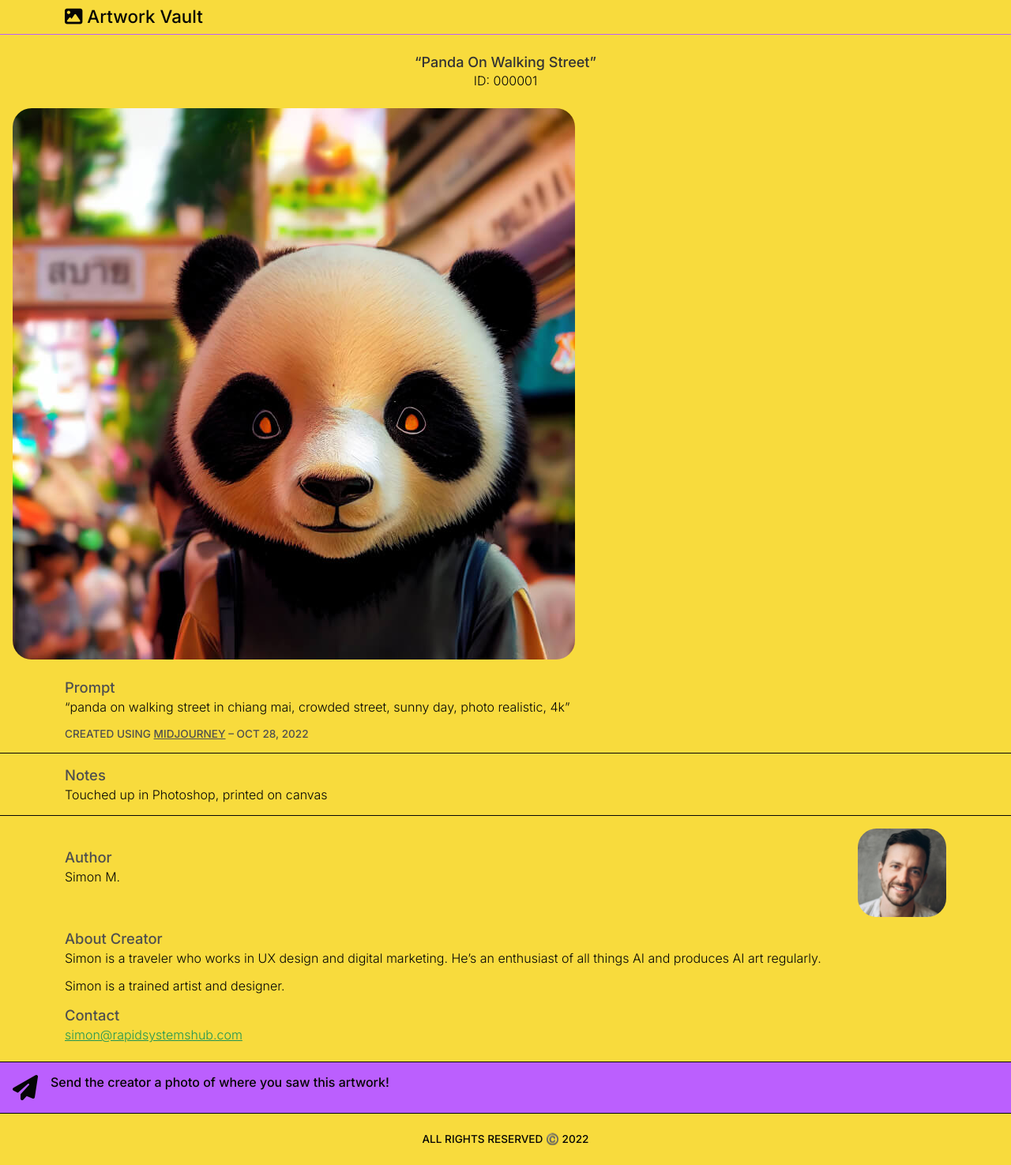
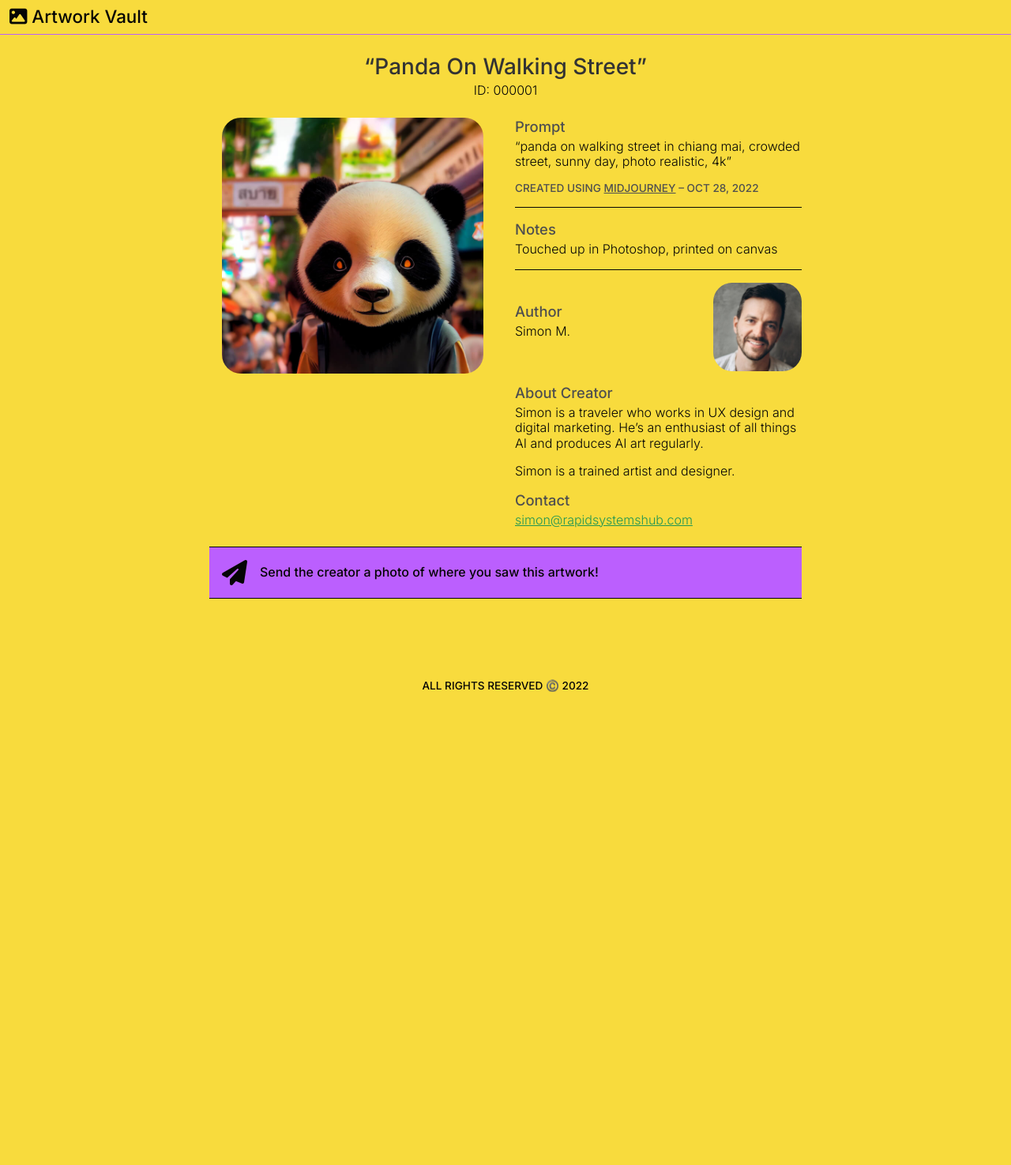
Before and after one commit to vmyazin/artwork-vault, a Jekyll site: the page built from artwork/000001.markdown, in a window 1280 px wide. Shown: the whole page at 79% size. Built offline with Jekyll 4.4.1, drawn with Linux system fonts in a browser that asks for light colours; nearby versions of some CDN libraries; after the commit the page ends 900 px from its top, so only the background shows below that.

Commit message:
Update for desktop styling

```diff
--- a/_includes/header.html
+++ b/_includes/header.html
@@ -1,5 +1,5 @@
 <div class="main-header">
-  <div class="container">
+  <div class="container-fluid">
     <div class="row">
       <div class="col">
         <h2><i class="fa-solid fa-image"></i> {{ site.title }}</h2>
--- a/_layouts/item.html
+++ b/_layouts/item.html
@@ -1,19 +1,23 @@
 ---
 layout: default
 ---
-<article class="post mt-3">
+<article class="post mt-3 constrained">
 
   <header class="post-header text-center">
     <h1 class="post-title mb-1">“{{ page.title | escape }}”</h1>
     <p>ID: {{ page.aid }}</p>
   </header>
 
+  <div class="row">
+    <div class="col-12 col-lg-6">
       <div class="mx-3 mb-4">
         <img src='{{ page.main_image_url }}' class="img-fluid av-rounded" alt="{{ page.title }} Artwork">
       </div>
+    </div>
 
-  <div class="post-content mt-3">
-    <div class="container">
+    <div class="col-12 col-lg-6">
+      <div class="post-content mt-sm-0 mt-3">
+        <div class="container px-sm-0">
           <div class="row">
             <div class="col">
               <h2>Prompt</h2>
@@ -27,7 +31,7 @@ layout: default
 
         <hr />
 
-    <div class="container">
+        <div class="container px-sm-0">
           <div class="row">
             <div class="col">
               <h2>Notes</h2>
@@ -38,7 +42,7 @@ layout: default
 
         <hr />
 
-    <div class="container">
+        <div class="container px-sm-0">
           <div class="row">
             <div class="col">
 
@@ -62,14 +66,17 @@ layout: default
             </div>
           </div>
         </div>
+      </div>
+    </div>
+  </div>
 
-    <div class="col callout bg-purple my-4 p-3 d-flex">
+
+  <div class="col callout bg-purple my-4 p-3 d-flex align-items-center">
     <i class="fa-solid fa-paper-plane fa-2x me-3"></i>
-      Send the creator a photo of where you saw this artwork!
+    <p class="mb-0">Send the creator a photo of where you saw this artwork!</p>
   </div>
 
     <!-- <h3>Gallery</h3> -->
 
-  </div>
 
 </article>
--- a/assets/css/theme.scss
+++ b/assets/css/theme.scss
@@ -48,11 +48,28 @@ a {
   border-radius: $br-default;
 }
 
+.post {
+  &.constrained {
+    max-width: 750px;
+    margin-left: auto;
+    margin-right: auto;
+  }
+}
+
+.post-header {
+  padding: .5rem 0;
+}
+
 .post-title {
   font-size: 18px;
   line-height: 1.2;
   color: $grey1;
+
+  @media (min-width: 750px) {
+    font-size: 28px;
+  }
 }
+
 
 .callout {
   font-weight: 500;
@@ -63,10 +80,6 @@ a {
 
 .av-avatar {
   width: 112px;
-}
-
-.post-header {
-  padding: .5rem 0;
 }
 
 .post-content {
```
Lines whose indentation alone changed are shown as unchanged.
